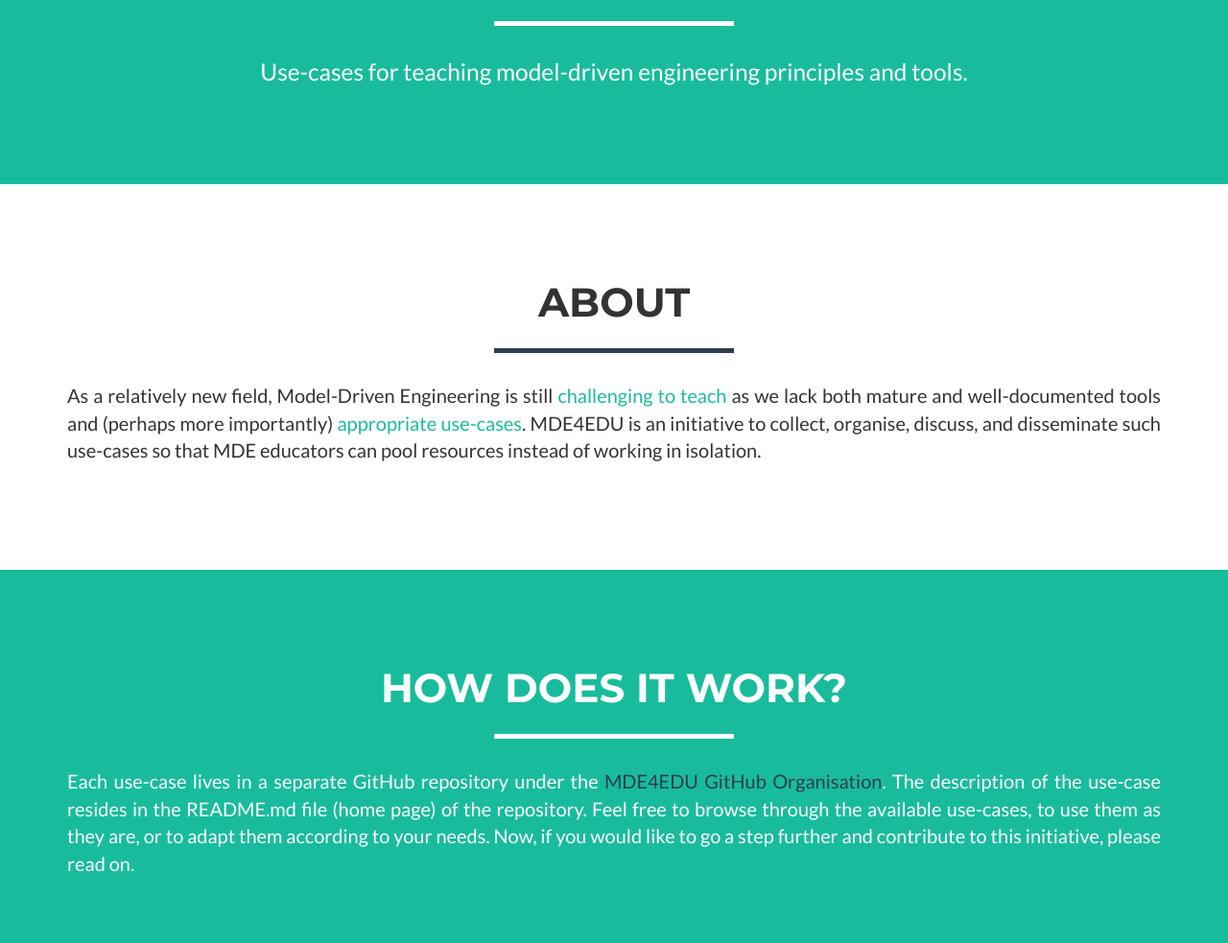
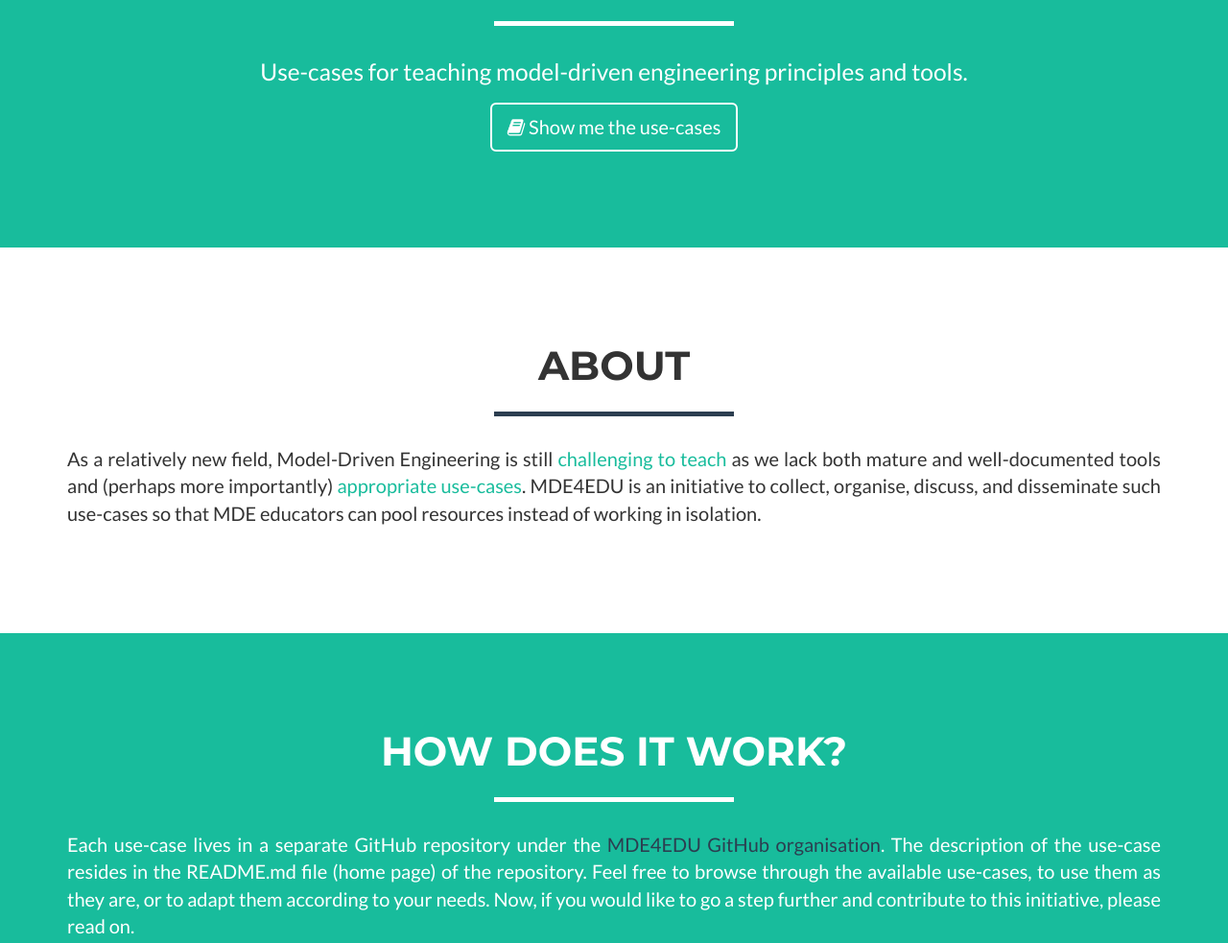
Before and after one commit to mde4edu/mde4edu.github.io, a website: page index.html in a window 1280 px wide. Shown: the part 393-1376 px from the top of the page at 96% size. Drawn offline with nearby package versions, Linux system fonts and the light colour scheme.

Commit message:
Added a button/link to the GitHub organisation

```diff
--- a/index.html
+++ b/index.html
@@ -85,6 +85,10 @@
                         <span class="name">MDE Use-Cases for Education</span>
                         <hr class="star-light">
                         <span class="skills">Use-cases for teaching model-driven engineering principles and tools.</span>
+                        <br>
+                        <a href="http://github.com/mde4edu" class="btn btn-lg btn-outline">
+                        <i class="fa fa-book"></i> Show me the use-cases
+                        </a>
                     </div>
                 </div>
             </div>
@@ -119,7 +123,7 @@
             </div>
             <div class="row">
                 <div class="col-lg-12 text-justify">
-                    <p>Each use-case lives in a separate GitHub repository under the <a href="https://github.com/mde4edu">MDE4EDU GitHub Organisation</a>. The description of the use-case resides in the README.md file (home page) of the repository. Feel free to browse through the available use-cases, to use them as they are, or to adapt them according to your needs. Now, if you would like to go a step further and contribute to this initiative, please read on.</p>
+                    <p>Each use-case lives in a separate GitHub repository under the <a href="https://github.com/mde4edu">MDE4EDU GitHub organisation</a>. The description of the use-case resides in the README.md file (home page) of the repository. Feel free to browse through the available use-cases, to use them as they are, or to adapt them according to your needs. Now, if you would like to go a step further and contribute to this initiative, please read on.</p>
                 </div>
             </div>
         </div>
```
